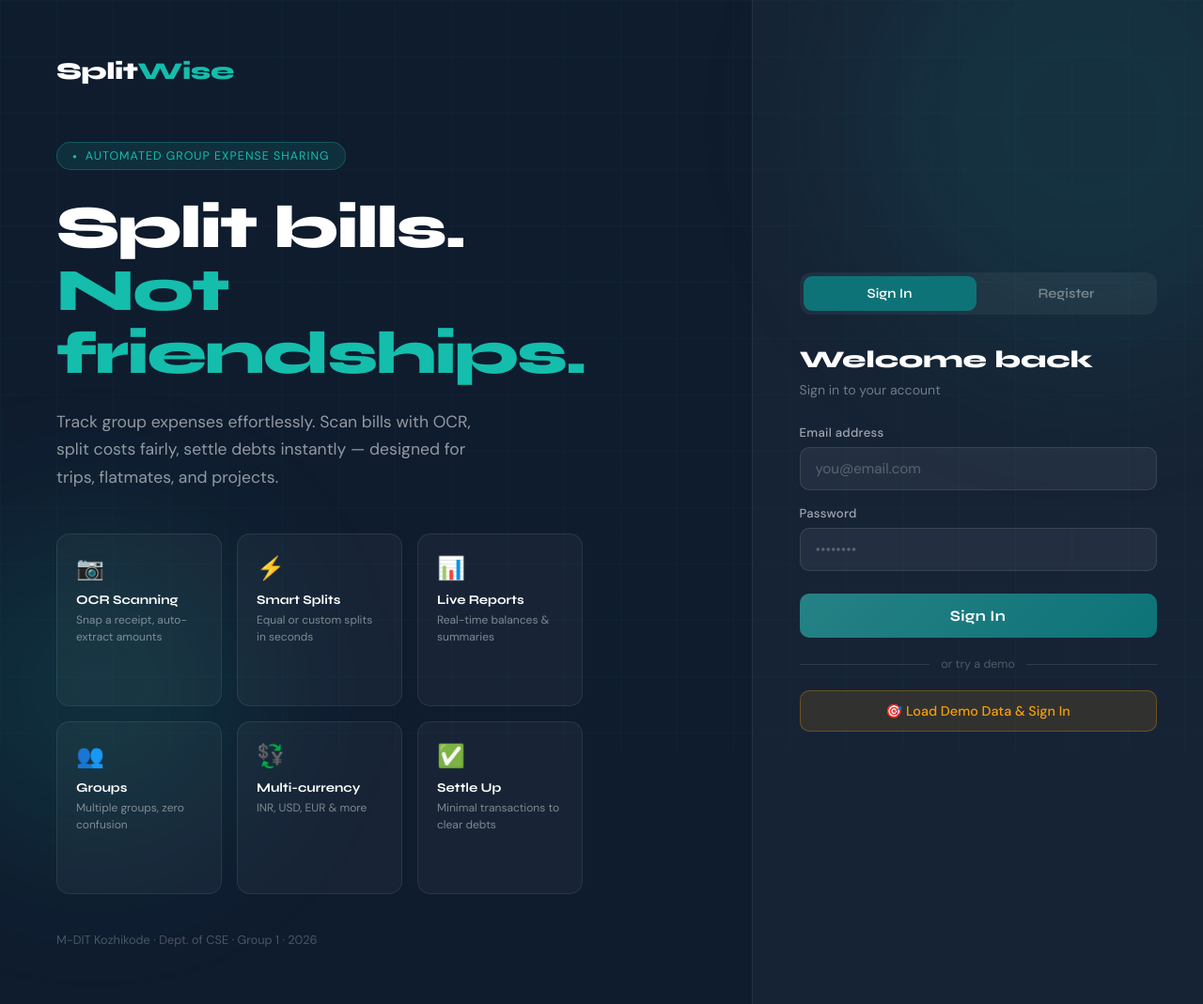
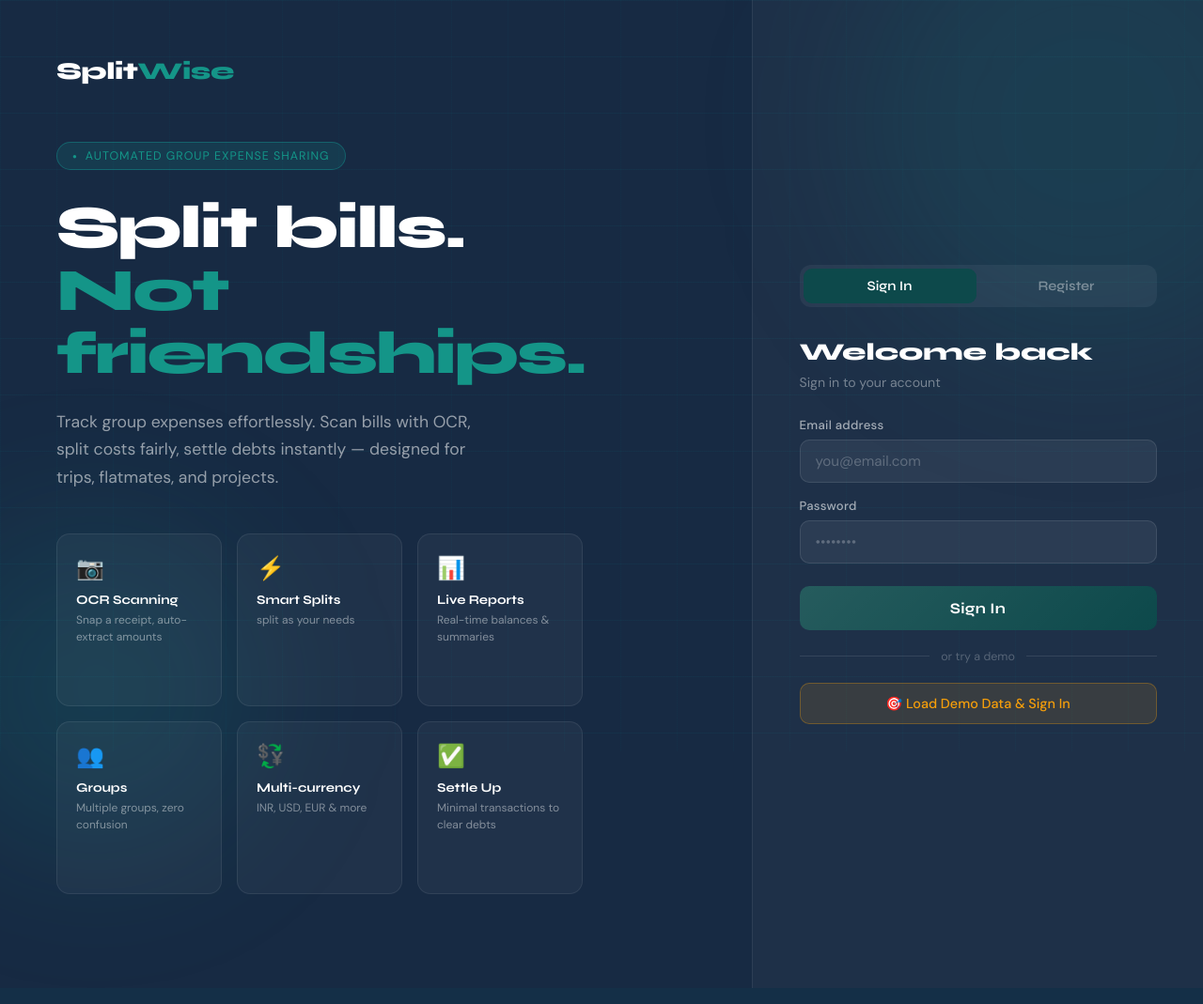
Before and after one commit to Fidha-uk/splitwise, a Flask app: page / in a window 1280 px wide. Shown: the whole page at 94% size. Run offline with Flask 3, Linux system fonts and the light colour scheme.

Commit message:
templates/dashboard.html templates/index.html

```diff
--- a/templates/dashboard.html
+++ b/templates/dashboard.html
@@ -404,7 +404,7 @@ body { font-family:'DM Sans',sans-serif; background:var(--navy); color:var(--whi
   .stats-grid { grid-template-columns:1fr 1fr; }
   .two-col { grid-template-columns:1fr; }
 }
-}
+
 </style>
 </head>
 <body>
--- a/templates/index.html
+++ b/templates/index.html
@@ -8,14 +8,14 @@
 <link href="https://fonts.googleapis.com/css2?family=Syne:wght@400;600;700;800&family=DM+Sans:ital,wght@0,300;0,400;0,500;1,300&display=swap" rel="stylesheet">
 <style>
 :root {
-  --navy:    #0f1c2e;
-  --navy2:   #1a2e4a;
-  --teal:    #0d7377;
-  --mint:    #14bdac;
+  --navy:    #172a43;
+  --navy2:   #0d264a;
+  --teal:    #0d494b;
+  --mint:    #149588;
   --light:   #e8f4f8;
   --white:   #ffffff;
-  --gray:    #64748b;
-  --danger:  #ef4444;
+  --gray:    #14253c;
+  --danger:  #950f0f;
   --gold:    #f59e0b;
 }
 *, *::before, *::after { box-sizing: border-box; margin: 0; padding: 0; }
@@ -33,7 +33,7 @@ body::before {
   content: '';
   position: fixed; inset: 0;
   background-image:
-    linear-gradient(rgba(13,115,119,0.06) 1px, transparent 1px),
+    linear-gradient(rgba(16, 161, 166, 0.06) 1px, transparent 1px),
     linear-gradient(90deg, rgba(13,115,119,0.06) 1px, transparent 1px);
   background-size: 60px 60px;
   pointer-events: none;
@@ -292,7 +292,7 @@ body::before {
         <div class="feature">
           <div class="feature-icon">⚡</div>
           <h4>Smart Splits</h4>
-          <p>Equal or custom splits in seconds</p>
+          <p>split as your needs</p>
         </div>
         <div class="feature">
           <div class="feature-icon">📊</div>
@@ -317,7 +317,7 @@ body::before {
       </div>
     </div>
 
-    <div class="hero-footer">M-DIT Kozhikode · Dept. of CSE · Group 1 · 2026</div>
+
   </div>
 
   <!-- AUTH PANEL -->
```
